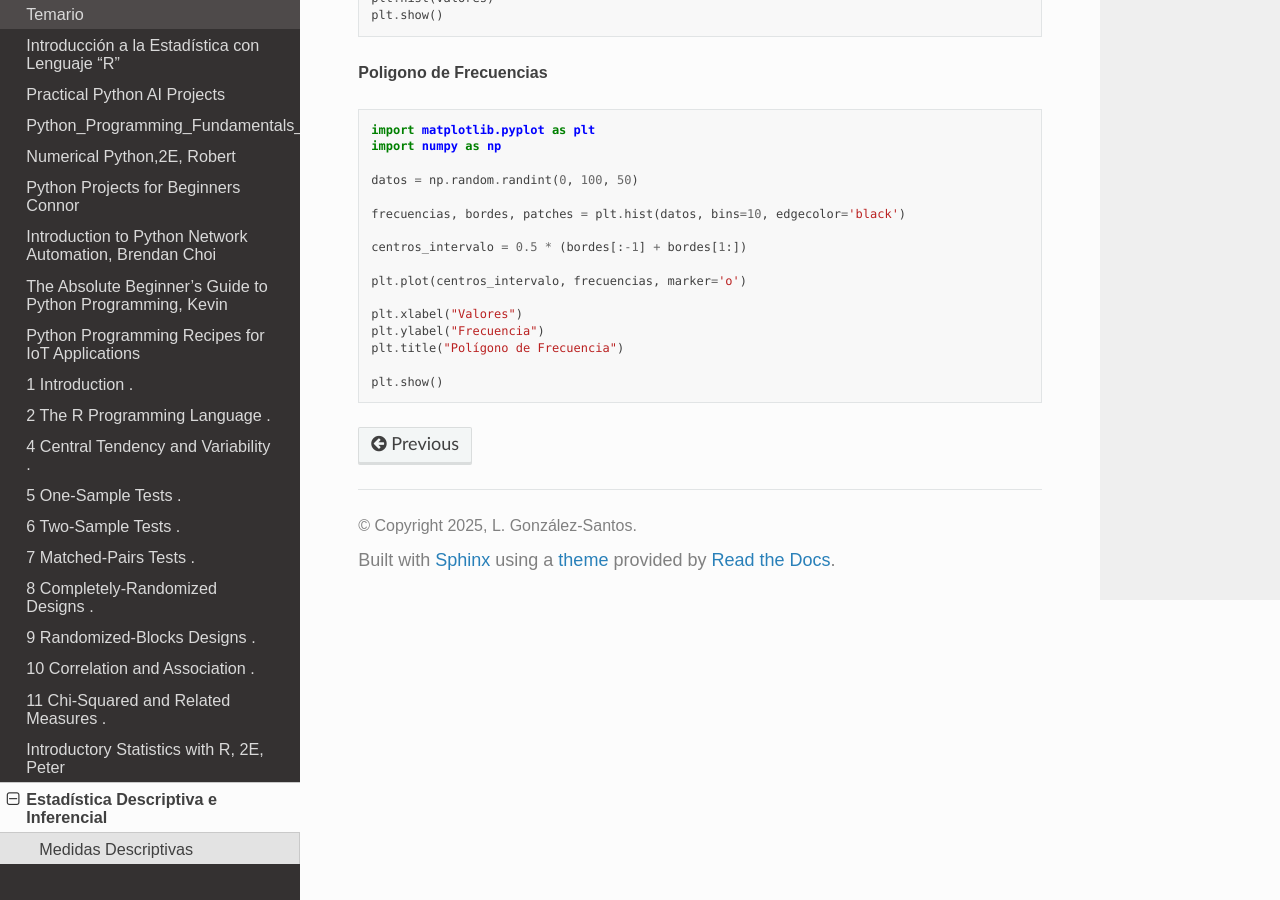
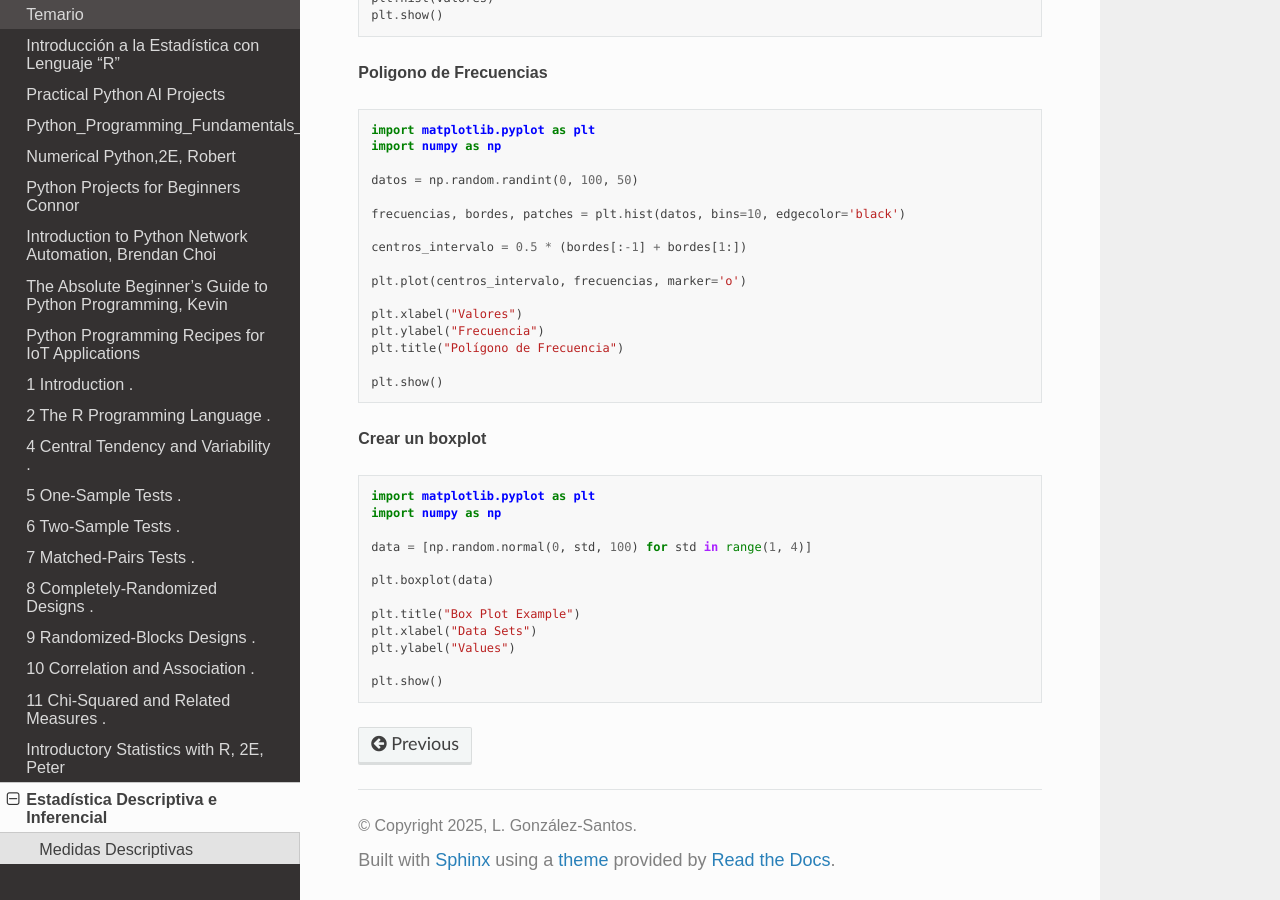
Before and after one commit to matecom57/santosg57-cursos, a Sphinx documentation site: the page built from docs/source/clase_estadistica/clase_estadistica.rst, in a window 1280 px wide and 900 px high, scrolled down 1278 px. Built offline with Sphinx 7.4.7 and the Read the Docs theme 3.1.0, drawn with Linux system fonts in a browser that asks for light colours.

Commit message:
Test comité

```diff
--- a/docs/source/clase_estadistica/clase_estadistica.rst
+++ b/docs/source/clase_estadistica/clase_estadistica.rst
@@ -86,3 +86,21 @@ Ejemplos:
    plt.title("Polígono de Frecuencia")
 
    plt.show()
+
+
+**Crear un boxplot**
+
+.. code:: Python
+
+   import matplotlib.pyplot as plt
+   import numpy as np
+
+   data = [np.random.normal(0, std, 100) for std in range(1, 4)]
+
+   plt.boxplot(data)
+
+   plt.title("Box Plot Example")
+   plt.xlabel("Data Sets")
+   plt.ylabel("Values")
+
+   plt.show()
```
